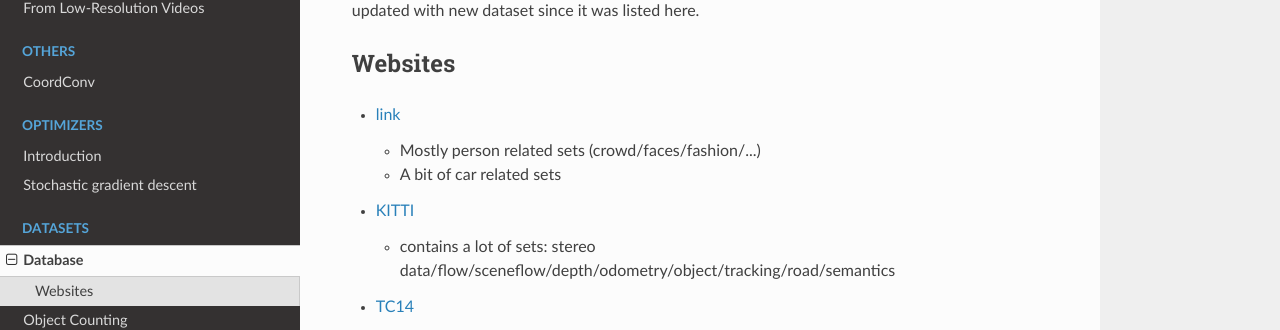
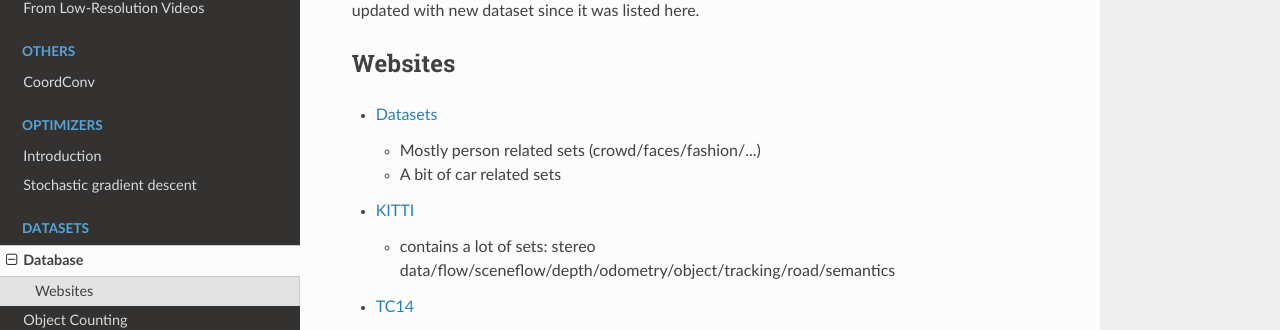
Before and after one commit to D3lt4lph4/papers, an MkDocs documentation site: the page built from docs/datasets/list.md, in a window 1280 px wide. Shown: the part 257-587 px from the top of the page. Built offline with MkDocs 1.6.1, drawn with Linux system fonts in a browser that asks for light colours; nearby versions of some CDN libraries; old or Windows-style settings are respelled for this version of MkDocs.

Commit message:
name change

```diff
--- a/docs/datasets/list.md
+++ b/docs/datasets/list.md
@@ -7,7 +7,7 @@
 
 ## Websites
 
-- [link](http://personal.ie.cuhk.edu.hk/~ccloy/download.html)
+- [Datasets](http://personal.ie.cuhk.edu.hk/~ccloy/download.html)
     - Mostly person related sets (crowd/faces/fashion/...)
     - A bit of car related sets
 
```
